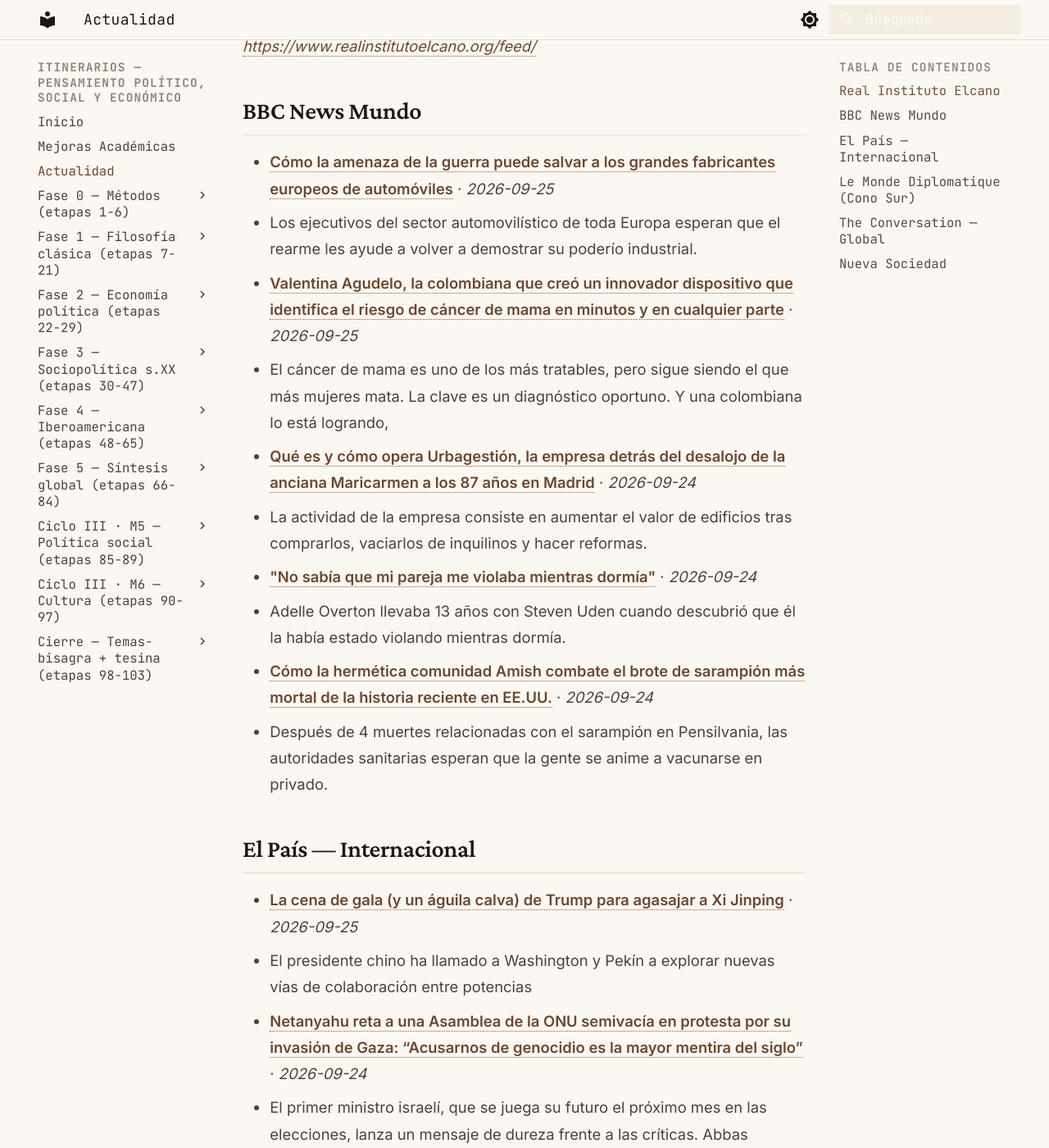
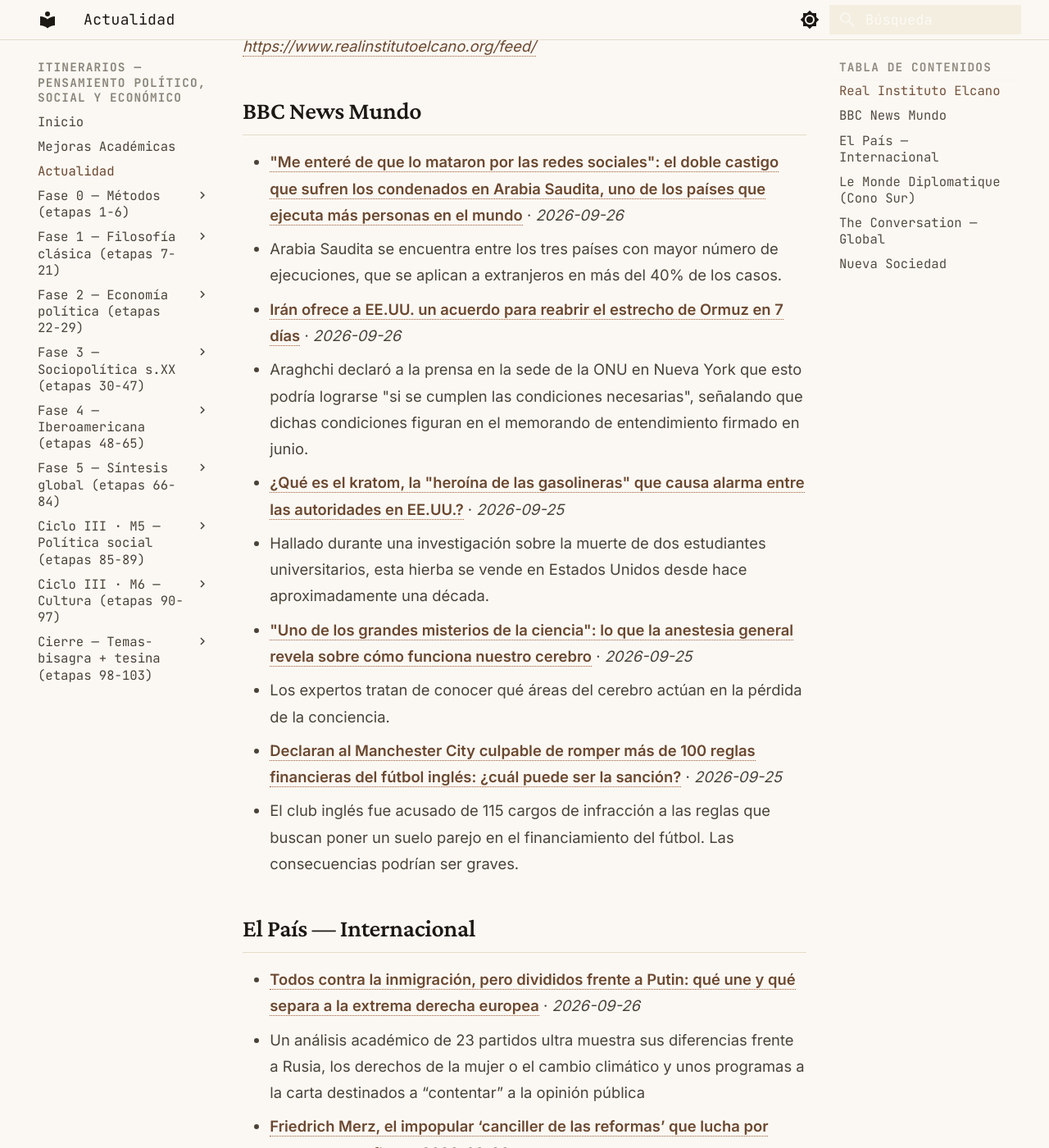
Before and after one commit to MrSpagVi/Curso, an MkDocs documentation site: the page built from docs/actualidad.md, in a window 1280 px wide and 1400 px high, scrolled down 717 px. Shown: the whole window at 82% size. Built offline with MkDocs 1.6.1 and Material for MkDocs 9.7.7, drawn with Linux system fonts in a browser that asks for light colours; some of the changed text lies outside the part shown.

Commit message:
auto: actualidad 2026-09-26

```diff
--- a/docs/actualidad.md
+++ b/docs/actualidad.md
@@ -6,7 +6,7 @@ title: Actualidad
 
 Últimos titulares de fuentes que dictan agenda en ciencia política y geopolítica. Actualizado automáticamente cada día (vía GitHub Actions).
 
-_Última actualización: 2026-09-25 10:52 UTC_
+_Última actualización: 2026-09-26 10:33 UTC_
 
 !!! tip "Ritual mensual — #actualidad"
     El último sábado de cada mes: agarrá **un** titular de los de abajo y escribí **300 palabras** aplicándole **2 autores** del último mes que leíste. ¿Qué diría cada uno? ¿En qué chocan? No resumas la noticia — usala como caso para pensar con las herramientas que venís construyendo. Guardá el texto con el tag `#actualidad` en tu sistema de notas. Esto convierte la teoría en criterio sobre la coyuntura: el objetivo del plan no es citar a Maquiavelo, es leer el presente con él.
@@ -17,25 +17,25 @@ _Sin datos en esta ejecución. Visitar fuente: [https://www.realinstitutoelcano.
 
 ## BBC News Mundo
 
-- **[Cómo la amenaza de la guerra puede salvar a los grandes fabricantes europeos de automóviles](https://www.bbc.com/mundo/articles/cwj3d6v53376o?at_medium=RSS&at_campaign=rss)** · *2026-09-25*
-  - Los ejecutivos del sector automovilístico de toda Europa esperan que el rearme les ayude a volver a demostrar su poderío industrial.
-- **[Valentina Agudelo, la colombiana que creó un innovador dispositivo que identifica el riesgo de cáncer de mama en minutos y en cualquier parte](https://www.bbc.com/mundo/articles/cr89j2n7z7y0o?at_medium=RSS&at_campaign=rss)** · *2026-09-25*
-  - El cáncer de mama es uno de los más tratables, pero sigue siendo el que más mujeres mata. La clave es un diagnóstico oportuno. Y una colombiana lo está logrando,
-- **[Qué es y cómo opera Urbagestión, la empresa detrás del desalojo de la anciana Maricarmen a los 87 años en Madrid](https://www.bbc.com/mundo/articles/c68xknvz71e1o?at_medium=RSS&at_campaign=rss)** · *2026-09-24*
-  - La actividad de la empresa consiste en aumentar el valor de edificios tras comprarlos, vaciarlos de inquilinos y hacer reformas.
-- **["No sabía que mi pareja me violaba mientras dormía"](https://www.bbc.com/mundo/articles/cm4gjv80vr4zo?at_medium=RSS&at_campaign=rss)** · *2026-09-24*
-  - Adelle Overton llevaba 13 años con Steven Uden cuando descubrió que él la había estado violando mientras dormía.
-- **[Cómo la hermética comunidad Amish combate el brote de sarampión más mortal de la historia reciente en EE.UU.](https://www.bbc.com/mundo/articles/cwe9e73e8x04o?at_medium=RSS&at_campaign=rss)** · *2026-09-24*
-  - Después de 4 muertes relacionadas con el sarampión en Pensilvania, las autoridades sanitarias esperan que la gente se anime a vacunarse en privado.
+- **["Me enteré de que lo mataron por las redes sociales": el doble castigo que sufren los condenados en Arabia Saudita, uno de los países que ejecuta más personas en el mundo](https://www.bbc.com/mundo/articles/cqkgwx3zed53o?at_medium=RSS&at_campaign=rss)** · *2026-09-26*
+  - Arabia Saudita se encuentra entre los tres países con mayor número de ejecuciones, que se aplican a extranjeros en más del 40% de los casos.
+- **[Irán ofrece a EE.UU. un acuerdo para reabrir el estrecho de Ormuz en 7 días](https://www.bbc.com/mundo/articles/crx2zzgjledno?at_medium=RSS&at_campaign=rss)** · *2026-09-26*
+  - Araghchi declaró a la prensa en la sede de la ONU en Nueva York que esto podría lograrse "si se cumplen las condiciones necesarias", señalando que dichas condiciones figuran en el memorando de entendimiento firmado en junio.
+- **[¿Qué es el kratom, la "heroína de las gasolineras" que causa alarma entre las autoridades en EE.UU.?](https://www.bbc.com/mundo/articles/c6z0zzrzxk44o?at_medium=RSS&at_campaign=rss)** · *2026-09-25*
+  - Hallado durante una investigación sobre la muerte de dos estudiantes universitarios, esta hierba se vende en Estados Unidos desde hace aproximadamente una década.
+- **["Uno de los grandes misterios de la ciencia": lo que la anestesia general revela sobre cómo funciona nuestro cerebro](https://www.bbc.com/mundo/articles/cmp306q0dwd1o?at_medium=RSS&at_campaign=rss)** · *2026-09-25*
+  - Los expertos tratan de conocer qué áreas del cerebro actúan en la pérdida de la conciencia.
+- **[Declaran al Manchester City culpable de romper más de 100 reglas financieras del fútbol inglés: ¿cuál puede ser la sanción?](https://www.bbc.com/mundo/articles/cmpd00l123eno?at_medium=RSS&at_campaign=rss)** · *2026-09-25*
+  - El club inglés fue acusado de 115 cargos de infracción a las reglas que buscan poner un suelo parejo en el financiamiento del fútbol. Las consecuencias podrían ser graves.
 
 ## El País — Internacional
 
-- **[La cena de gala (y un águila calva) de Trump para agasajar a Xi Jinping](https://elpais.com/internacional/2026-09-25/la-cena-de-gala-y-un-aguila-calva-de-trump-para-agasajar-a-xi-jinping.html)** · *2026-09-25*
-  - El presidente chino ha llamado a Washington y Pekín a explorar nuevas vías de colaboración entre potencias
-- **[Netanyahu reta a una Asamblea de la ONU semivacía en protesta por su invasión de Gaza: “Acusarnos de genocidio es la mayor mentira del siglo”](https://elpais.com/internacional/2026-09-24/netanyahu-reta-a-una-asamblea-de-la-onu-semivacia-en-protesta-por-su-invasion-de-gaza-acusarnos-de-genocidio-es-la-mayor-mentira-del-siglo.html)** · *2026-09-24*
-  - El primer ministro israelí, que se juega su futuro el próximo mes en las elecciones, lanza un mensaje de dureza frente a las críticas. Abbas denuncia una “limpieza étnica” contra los palestinos
-- **[El Papa, sobre Ceuta: “Realmente es una crisis humanitaria”](https://elpais.com/internacional/2026-09-25/el-papa-sobre-ceuta-lo-he-seguido-desde-el-primer-dia-realmente-es-una-crisis-humanitaria.html)** · *2026-09-25*
-  - León XIV habla en el avión rumbo a París, y aborda cuestiones como la IA o el veto a medios en la Casa Blanca: “Es muy importante tener una buena cobertura en todas partes y para todo el mundo”
+- **[Todos contra la inmigración, pero divididos frente a Putin: qué une y qué separa a la extrema derecha europea](https://elpais.com/internacional/2026-09-26/todos-contra-la-inmigracion-pero-divididos-frente-a-putin-que-une-y-que-separa-a-la-extrema-derecha-europea.html)** · *2026-09-26*
+  - Un análisis académico de 23 partidos ultra muestra sus diferencias frente a Rusia, los derechos de la mujer o el cambio climático y unos programas a la carta destinados a “contentar” a la opinión pública
+- **[Friedrich Merz, el impopular ‘canciller de las reformas’ que lucha por mantenerse a flote](https://elpais.com/internacional/2026-09-26/friedrich-merz-el-impopular-canciller-de-las-reformas-que-lucha-por-mantenerse-a-flote.html)** · *2026-09-26*
+  - Los batacazos electorales en varias elecciones regionales de Alemania han puesto en duda el liderazgo del conservador
+- **[Yalda Moaiery, fotoperiodista iraní condenada a 15 años de prisión: “La guerra ha dado paso a la peor versión de la República Islámica”](https://elpais.com/internacional/2026-09-26/yalda-moaiery-fotoperiodista-irani-condenada-a-15-anos-de-prision-la-guerra-ha-dado-paso-a-la-peor-version-de-la-republica-islamica.html)** · *2026-09-26*
+  - Las autoridades iraníes acusaron a esta profesional, pendiente de un recurso, de espiar para Israel y Estados Unidos por cubrir para medios internacionales las protestas contra el régimen de enero
 - **[Delcy Rodríguez y Trump, la imagen del nuevo mundo](https://elpais.com/opinion/2026-09-25/delcy-rodriguez-y-trump-la-imagen-del-nuevo-mundo.html)** · *2026-09-25*
   - Los herederos de Chávez sonríen junto al pirata que se ha llevado el botín petrolífero
 - **[Logros y descalabros geopolíticos de Trump: un balance](https://elpais.com/internacional/2026-09-24/logros-y-descalabros-geopoliticos-de-trump-un-balance.html)** · *2026-09-24*
@@ -47,16 +47,16 @@ _Sin datos en esta ejecución. Visitar fuente: [https://www.eldiplo.org/feed/](h
 
 ## The Conversation — Global
 
-- **[Nigeria faces the world’s highest projected death toll from super El Niño heat: what could save lives](https://theconversation.com/nigeria-faces-the-worlds-highest-projected-death-toll-from-super-el-nino-heat-what-could-save-lives-292786)** · *2026-09-25*
-  - The super El Niño could cause 31,400 extra heat deaths in Nigeria alone. Heat warnings, cooling centres and worker protections could help save lives.
-- **[Ian Berry’s Sharpeville images exposed apartheid violence to the world](https://theconversation.com/ian-berrys-sharpeville-images-exposed-apartheid-violence-to-the-world-292479)** · *2026-09-25*
-  - Ian Berry’s photographs of the Sharpeville massacre provided evidence of a crime against humanity.
-- **[Trump-XI summit aims to head off an AI arms race](https://theconversation.com/trump-xi-summit-aims-to-head-off-an-ai-arms-race-292823)** · *2026-09-25*
-  - Can the two leaders achieve the sort of rapport that helped Ronald Reagan and Mikhail Gorbachev face the threat of nuclear proliferation in the 1980s.
-- **[Trump’s US ratings drop to new record low as Democrats become clear favourites in both chambers of Congress](https://theconversation.com/trumps-us-ratings-drop-to-new-record-low-as-democrats-become-clear-favourites-in-both-chambers-of-congress-292769)** · *2026-09-25*
-  - Trump’s net approval is below what any past president since Harry Truman had at this point in their term.
-- **[Could an ‘Australian AI’ protect us from being hacked? Cybersecurity isn’t that simple](https://theconversation.com/could-an-australian-ai-protect-us-from-being-hacked-cybersecurity-isnt-that-simple-292888)** · *2026-09-25*
-  - News that an OpenAI agent hacked Medicare has prompted calls for Australia to develop its own AI system.
+- **[In ‘NAZA,’ Israeli whistleblowers’ revelations about civilian deaths in Gaza reflect a longer history of Palestinian isolation](https://theconversation.com/in-naza-israeli-whistleblowers-revelations-about-civilian-deaths-in-gaza-reflect-a-longer-history-of-palestinian-isolation-292348)** · *2026-09-25*
+  - Barriers, checkpoints and surveillance have made the plight of Palestinians easier to keep hidden. But thanks to films like ‘NAZA,’ that’s starting to change.
+- **[Trump has gotten rid of many of the checks and balances that could stop him from demolishing the Kennedy Center](https://theconversation.com/trump-has-gotten-rid-of-many-of-the-checks-and-balances-that-could-stop-him-from-demolishing-the-kennedy-center-292436)** · *2026-09-25*
+  - A hierarchy of oversight for the iconic arts venue has essentially collapsed.
+- **[Trump frames unregulated AI as a way to keep ahead of China – but in fact, it harms US national security](https://theconversation.com/trump-frames-unregulated-ai-as-a-way-to-keep-ahead-of-china-but-in-fact-it-harms-us-national-security-292642)** · *2026-09-25*
+  - An unregulated sector has risks in itself but will also aid the rapid advancement of AI in China.
+- **[Arsenal’s Mikel Arteta uses ‘desirable difficulties’ to prepare his players – is this a good coaching strategy?](https://theconversation.com/arsenals-mikel-arteta-uses-desirable-difficulties-to-prepare-his-players-is-this-a-good-coaching-strategy-292813)** · *2026-09-25*
+  - Arteta’s tactics include delaying the players’ meals, unexpectedly changing their travel plans, and making dressing rooms hotter.
+- **[BBC climate thriller The Rapture isn’t so far-fetched](https://theconversation.com/bbc-climate-thriller-the-rapture-isnt-so-far-fetched-291702)** · *2026-09-25*
+  - We are not wired to deal with the complexity of climate change – but we can tune into relatable stories that emphasise common experiences and values.
 
 ## Nueva Sociedad
 
```
